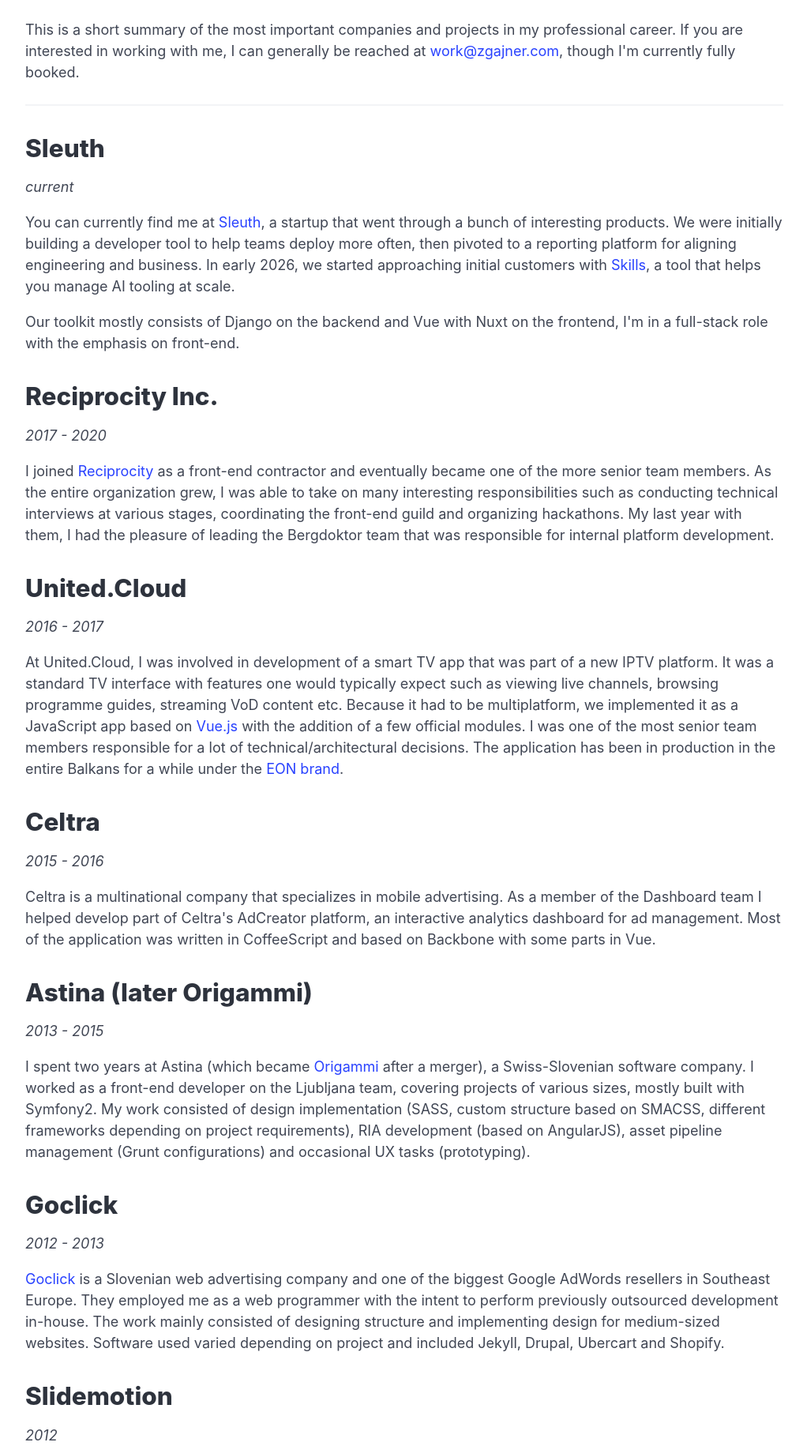
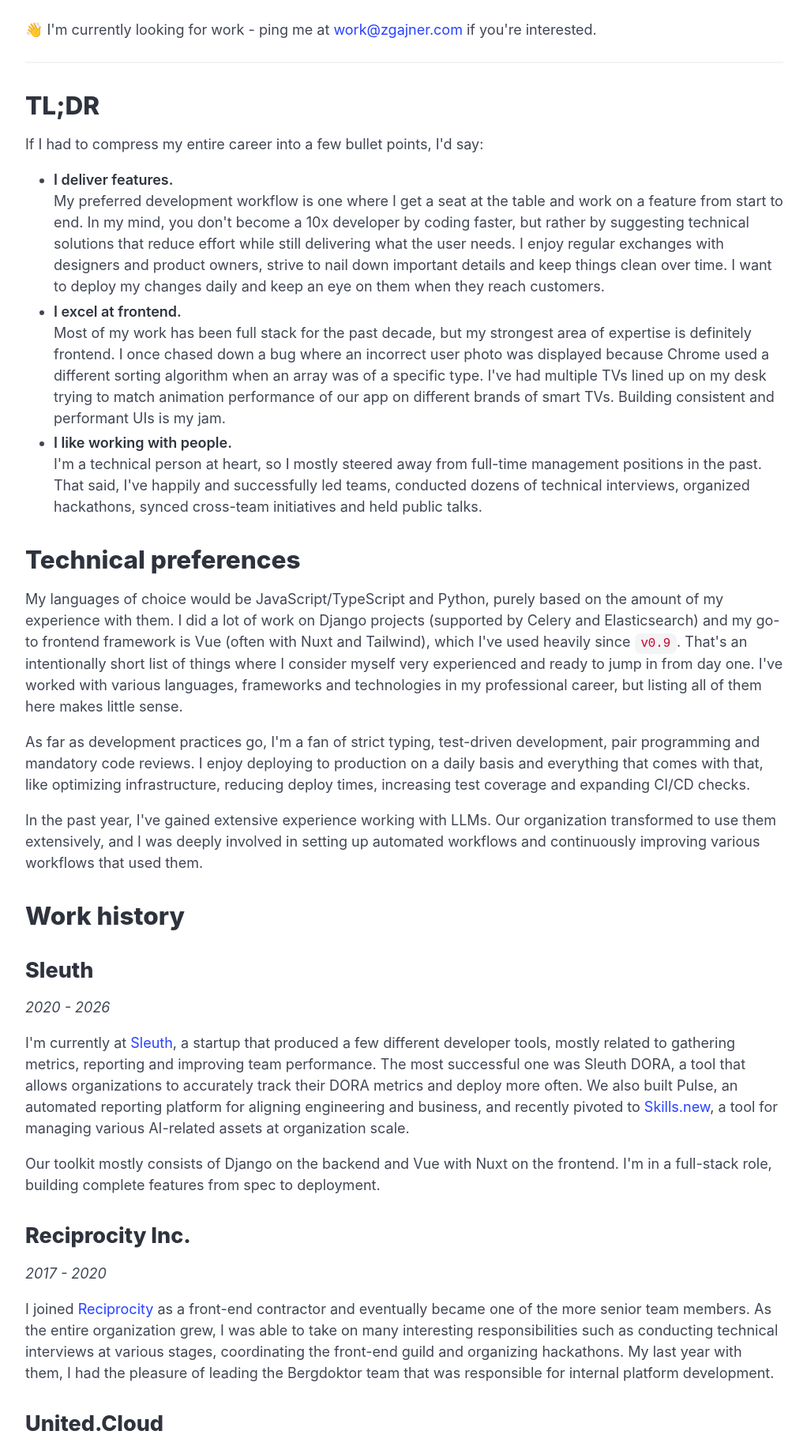
Before and after one commit to mzgajner/blog, an Eleventy site: page content/work.md in a window 1280 px wide. Shown: the part 156-1987 px from the top of the page at 79% size, without its empty margins (128-1150 px from the left). Built offline with nearby package versions, Linux system fonts and the light colour scheme; Eleventy itself is replaced by a stand-in of ours; files that its build step writes are made by us from their sources; no server answers.

Commit message:
Update work page

```diff
--- a/content/work.md
+++ b/content/work.md
@@ -4,55 +4,76 @@
 position: 30
 ---
 
-This is a short summary of the most important companies and projects in my professional career. If you are interested in working with me, I can generally be reached at [work@zgajner.com](mailto:work@zgajner.com), though I'm currently fully booked.
+👋 I'm currently looking for work - ping me at [work@zgajner.com](mailto:work@zgajner.com) if you're interested.
 
 <hr>
 
-## Sleuth
+## TL;DR
 
-_current_
+If I had to compress my entire career into a few bullet points, I'd say:
 
-You can currently find me at [Sleuth](https://www.sleuth.io), a startup that went through a bunch of interesting products. We were initially building a developer tool to help teams deploy more often, then pivoted to a reporting platform for aligning engineering and business. In early 2026, we started approaching initial customers with [Skills](https://skills.new/), a tool that helps you manage AI tooling at scale.
+- **I deliver features.**
+  My preferred development workflow is one where I get a seat at the table and work on a feature from start to end. In my mind, you don't become a 10x developer by coding faster, but rather by suggesting technical solutions that reduce effort while still delivering what the user needs. I enjoy regular exchanges with designers and product owners, strive to nail down important details and keep things clean over time. I want to deploy my changes daily and keep an eye on them when they reach customers.
+- **I excel at frontend.**
+  Most of my work has been full stack for the past decade, but my strongest area of expertise is definitely frontend. I once chased down a bug where an incorrect user photo was displayed because Chrome used a different sorting algorithm when an array was of a specific type. I've had multiple TVs lined up on my desk trying to match animation performance of our app on different brands of smart TVs. Building consistent and performant UIs is my jam.
+- **I like working with people.**
+  I'm a technical person at heart, so I mostly steered away from full-time management positions in the past. That said, I've happily and successfully led teams, conducted dozens of technical interviews, organized hackathons, synced cross-team initiatives and held public talks.
 
-Our toolkit mostly consists of Django on the backend and Vue with Nuxt on the frontend, I'm in a full-stack role with the emphasis on front-end.
+## Technical preferences
 
-## Reciprocity Inc.
+My languages of choice would be JavaScript/TypeScript and Python, purely based on the amount of my experience with them. I did a lot of work on Django projects (supported by Celery and Elasticsearch) and my go-to frontend framework is Vue (often with Nuxt and Tailwind), which I've used heavily since `v0.9`. That's an intentionally short list of things where I consider myself very experienced and ready to jump in from day one. I've worked with various languages, frameworks and technologies in my professional career, but listing all of them here makes little sense.
+
+As far as development practices go, I'm a fan of strict typing, test-driven development, pair programming and mandatory code reviews. I enjoy deploying to production on a daily basis and everything that comes with that, like optimizing infrastructure, reducing deploy times, increasing test coverage and expanding CI/CD checks.
+
+In the past year, I've gained extensive experience working with LLMs. Our organization transformed to use them extensively, and I was deeply involved in setting up automated workflows and continuously improving various workflows that used them.
+
+## Work history
+
+### Sleuth
+
+_2020 - 2026_
+
+I'm currently at [Sleuth](https://www.sleuth.io), a startup that produced a few different developer tools, mostly related to gathering metrics, reporting and improving team performance. The most successful one was Sleuth DORA, a tool that allows organizations to accurately track their DORA metrics and deploy more often. We also built Pulse, an automated reporting platform for aligning engineering and business, and recently pivoted to [Skills.new](https://skills.new/), a tool for managing various AI-related assets at organization scale.
+
+Our toolkit mostly consists of Django on the backend and Vue with Nuxt on the frontend. I'm in a full-stack role, building complete features from spec to deployment.
+
+### Reciprocity Inc.
 
 _2017 - 2020_
 
 I joined [Reciprocity](https://reciprocitylabs.com/) as a front-end contractor and eventually became one of the more senior team members. As the entire organization grew, I was able to take on many interesting responsibilities such as conducting technical interviews at various stages, coordinating the front-end guild and organizing hackathons. My last year with them, I had the pleasure of leading the Bergdoktor team that was responsible for internal platform development.
 
-## United.Cloud
+### United.Cloud
 
 _2016 - 2017_
 
-At United.Cloud, I was involved in development of a smart TV app that was part of a new IPTV platform. It was a standard TV interface with features one would typically expect such as viewing live channels, browsing programme guides, streaming VoD content etc. Because it had to be multiplatform, we implemented it as a JavaScript app based on [Vue.js](https://vuejs.org/) with the addition of a few official modules. I was one of the most senior team members responsible for a lot of technical/architectural decisions. The application has been in production in the entire Balkans for a while under the [EON brand](https://eon.tv/).
+At United.Cloud, I was involved in the development of a smart TV app that was part of a new IPTV platform. It was a standard TV interface with features one would typically expect, such as viewing live channels, browsing programme guides, streaming VoD content etc. Because it had to be multiplatform, we implemented it as a JavaScript app based on [Vue.js](https://vuejs.org/) with the addition of a few official modules. I was one of the most senior team members responsible for a lot of technical/architectural decisions. The application has been in production in the entire Balkans for a while under the [EON brand](https://eon.tv/).
 
-## Celtra
+### Celtra
 
 _2015 - 2016_
 
-Celtra is a multinational company that specializes in mobile advertising. As a member of the Dashboard team I helped develop part of Celtra's AdCreator platform, an interactive analytics dashboard for ad management. Most of the application was written in CoffeeScript and based on Backbone with some parts in Vue.
+Celtra is a multinational company that specializes in mobile advertising. As a member of the Dashboard team, I helped develop part of Celtra's AdCreator platform, an interactive analytics dashboard for ad management. Most of the application was written in CoffeeScript and based on Backbone with some parts in Vue.
 
-## Astina (later Origammi)
+### Astina (later Origammi)
 
 _2013 - 2015_
 
 I spent two years at Astina (which became [Origammi](http://origammi.co) after a merger), a Swiss-Slovenian software company. I worked as a front-end developer on the Ljubljana team, covering projects of various sizes, mostly built with Symfony2. My work consisted of design implementation (SASS, custom structure based on SMACSS, different frameworks depending on project requirements), RIA development (based on AngularJS), asset pipeline management (Grunt configurations) and occasional UX tasks (prototyping).
 
-## Goclick
+### Goclick
 
 _2012 - 2013_
 
-[Goclick](//goclick.si) is a Slovenian web advertising company and one of the biggest Google AdWords resellers in Southeast Europe. They employed me as a web programmer with the intent to perform previously outsourced development in-house. The work mainly consisted of designing structure and implementing design for medium-sized websites. Software used varied depending on project and included Jekyll, Drupal, Ubercart and Shopify.
+[Goclick](//goclick.si) is a Slovenian web advertising company and one of the biggest Google AdWords resellers in Southeast Europe. They employed me as a web programmer with the intent to perform previously outsourced development in-house. The work mainly consisted of designing structure and implementing design for medium-sized websites. The software used varied depending on the project and included Jekyll, Drupal, Ubercart and Shopify.
 
-## Slidemotion
+### Slidemotion
 
 _2012_
 
 [Slidemotion](//slidemotion.com) was a startup that offered a service for simple automated creation of video slideshows from Facebook photo albums based on likes and comments. I developed the client-side of the web application that was the primary user interface for the service using jQuery and Facebook SDK for JavaScript.
 
-## Radio Študent
+### Radio Študent
 
 _2011 - 2012_
 
@@ -60,13 +81,13 @@
 
 On the technological side, we used Drupal 7 and a bunch of modules that allowed us to (among other things):
 
-- present audio in different players (flash or native) depending on browser support
+- present audio in different players (Flash or native) depending on browser support
 - micro-manage content manipulation options based on users' roles in the editorial process
-- automate content creation from external software through REST API
+- automate content creation from external software through a REST API
 - implement complicated interconnected custom content-types
 
-## Fora d.o.o.
+### Fora d.o.o.
 
 _2007 - 2011_
 
-Fora developed an entire IPTV platform called [Perception](//fora.si), of which I helped develop software that ran on set-top boxes for end-users. These devices ran a browser, so everything was created using standard front-web technologies (HTML/CSS/JS) and a sprinkle of proprietary APIs for stream-playing functionality. We developed a TV interface that was a large asynchronous one-page web application.
+Fora developed an entire IPTV platform called [Perception](//fora.si), for which I helped develop the software that ran on set-top boxes for end-users. These devices ran a browser, so everything was created using standard front-end web technologies (HTML/CSS/JS) and a sprinkle of proprietary APIs for stream-playing functionality. We developed a TV interface that was a large asynchronous one-page web application.
```
